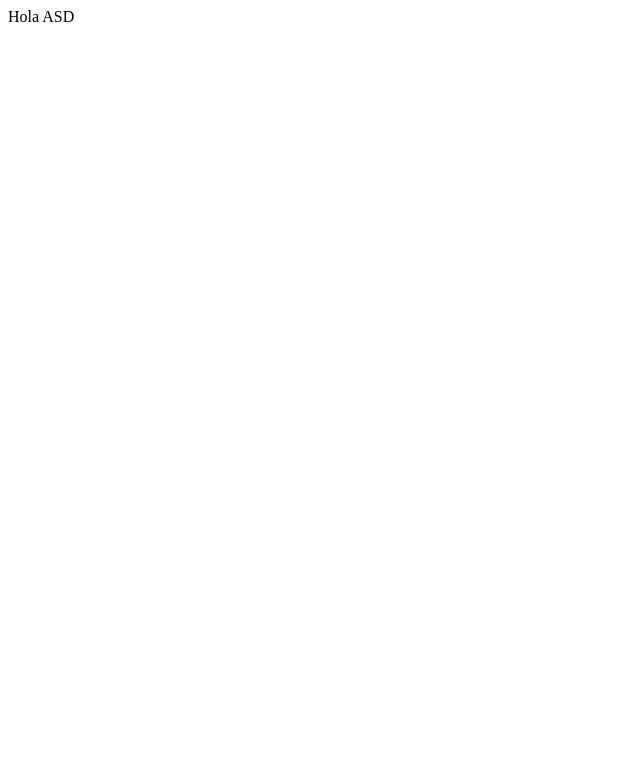
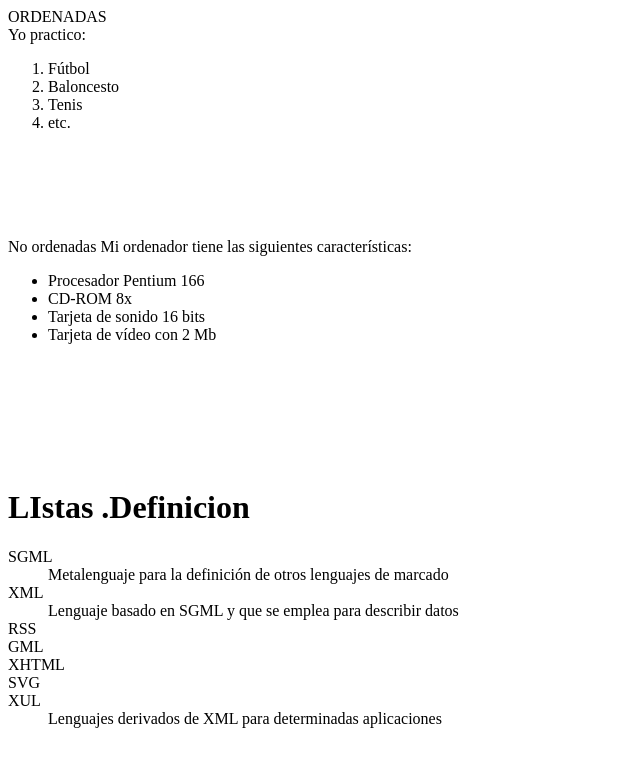
Before and after one commit to aledm128/strobe, a plain HTML site: page index.html in a window 1280 px wide. Shown: the whole page, without its empty margins (0-640 px from the left). Drawn offline with Linux system fonts and the light colour scheme.

Commit message:
Update index.html

```diff
--- a/index.html
+++ b/index.html
@@ -1,6 +1,63 @@
 <html>
-<head>
-<title>Hola</title>
-  Hola ASD
-</head>
+<body>
+
+
+ ORDENADAS<BR>
+
+
+Yo practico:
+	<OL>
+	<LI>Fútbol
+	<LI>Baloncesto
+	<LI>Tenis
+	<LI>etc.
+	</OL>
+
+<br>
+<br>
+<br>
+<br>
+<br>
+No ordenadas
+
+Mi ordenador tiene las siguientes características:
+	<UL>
+	  <LI>Procesador Pentium 166
+	  <LI>CD-ROM 8x
+	  <LI>Tarjeta de sonido 16 bits
+	  <LI>Tarjeta de vídeo con 2 Mb
+	</UL>
+<BR>
+<BR>
+<BR>
+<BR>
+<BR>
+<BR>
+
+
+
+<h1>LIstas .Definicion</h1>
+
+<dl>
+  <dt>SGML</dt>
+  <dd>Metalenguaje para la definición de otros lenguajes de marcado</dd>
+
+  <dt>XML</dt>
+  <dd>Lenguaje basado en SGML y que se emplea para describir datos</dd>
+
+  <dt>RSS</dt>
+  <dt>GML</dt>
+  <dt>XHTML</dt>
+  <dt>SVG</dt>
+  <dt>XUL</dt>
+  <dd>Lenguajes derivados de XML para determinadas aplicaciones</dd>
+</dl>
+
+
+
+
+
+
+
+</body>
 </html>
```
